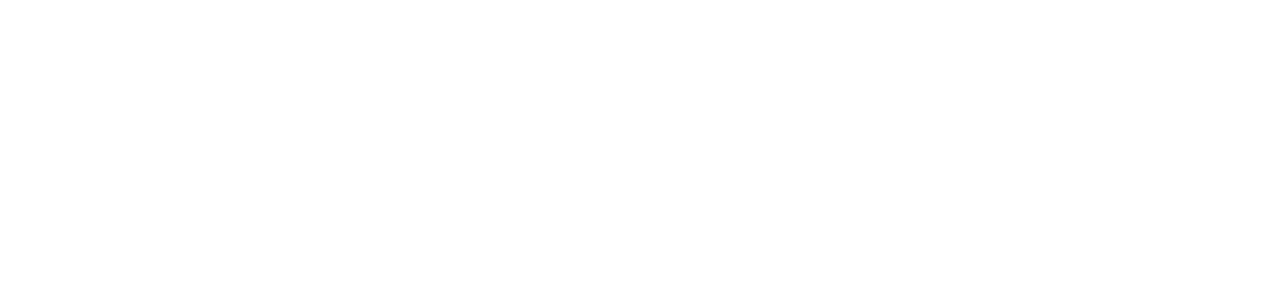
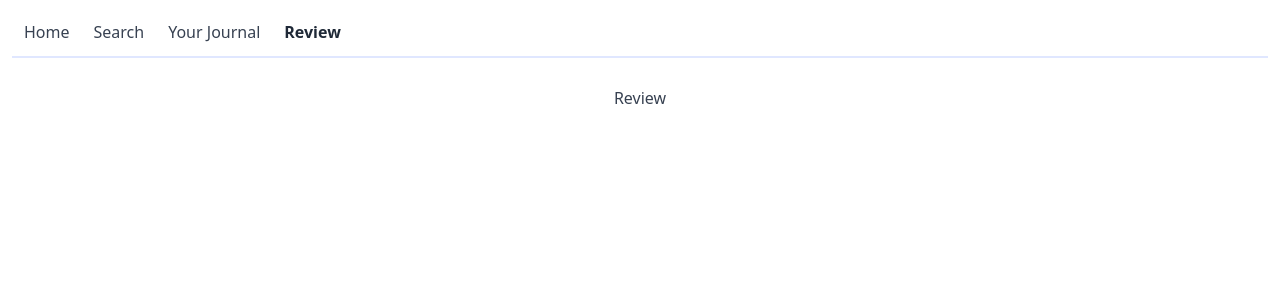
Before and after one commit to TiffanyChan614/Vocabulary-Builder, a React (Create React App) app in the folder vocabularybuilder/: page /review in a window 1280 px wide. Before the commit this address had no page. Shown: the top 300 px of the page. Built offline with nearby package versions, Linux system fonts and the light colour scheme.

Commit message:
Add review page

```diff
--- a/vocabularybuilder/src/App.js
+++ b/vocabularybuilder/src/App.js
@@ -5,6 +5,7 @@
 import Layout from './components/Layout'
 import WordMeanings from './pages/WordMeanings'
 import PossibleWords from './pages/PossibleWords'
+import Review from './pages/Review'
 import { updateSearchCurrentPage } from './reducers/searchReducer'
 import { useDispatch } from 'react-redux'
 
@@ -41,6 +42,10 @@
             path='journal'
             element={<Journal />}
           />
+          <Route
+            path='review'
+            element={<Review />}
+          />
         </Route>
       </Routes>
     </BrowserRouter>
--- a/vocabularybuilder/src/components/Header.js
+++ b/vocabularybuilder/src/components/Header.js
@@ -3,6 +3,7 @@
 import { AiOutlineHome, AiOutlineSearch } from 'react-icons/ai'
 import { BiBookBookmark } from 'react-icons/bi'
 import { useState, useEffect } from 'react'
+import { MdOutlineQuiz } from 'react-icons/md'
 
 const Header = () => {
   const activeTextStyleClassName =
@@ -40,6 +41,11 @@
       icon: <BiBookBookmark size={25} />,
       link: '/journal',
     },
+    {
+      text: 'Review',
+      icon: <MdOutlineQuiz size={25} />,
+      link: '/review',
+    },
   ]
 
   return (
--- a/vocabularybuilder/src/components/WordFormImages.js
+++ b/vocabularybuilder/src/components/WordFormImages.js
@@ -1,4 +1,4 @@
-import { useState, useEffect, useRef } from 'react'
+import { useState, useRef } from 'react'
 import { getImage } from '../services/pexelAPI'
 import ImageDropZone from './ImageDropZone'
 
--- /dev/null
+++ b/vocabularybuilder/src/pages/Review.js
@@ -0,0 +1,9 @@
+const Review = () => {
+  return (
+    <div>
+      <h1>Review</h1>
+    </div>
+  )
+}
+
+export default Review
```
